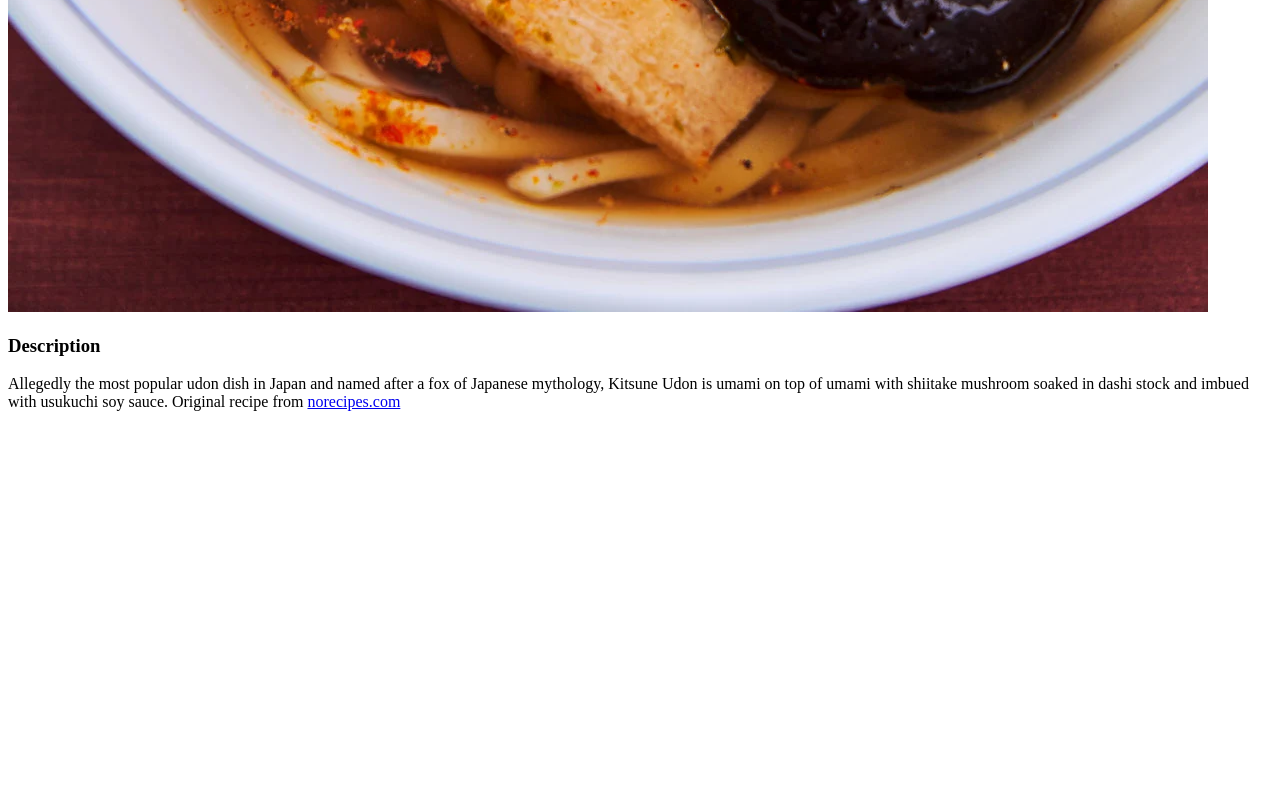
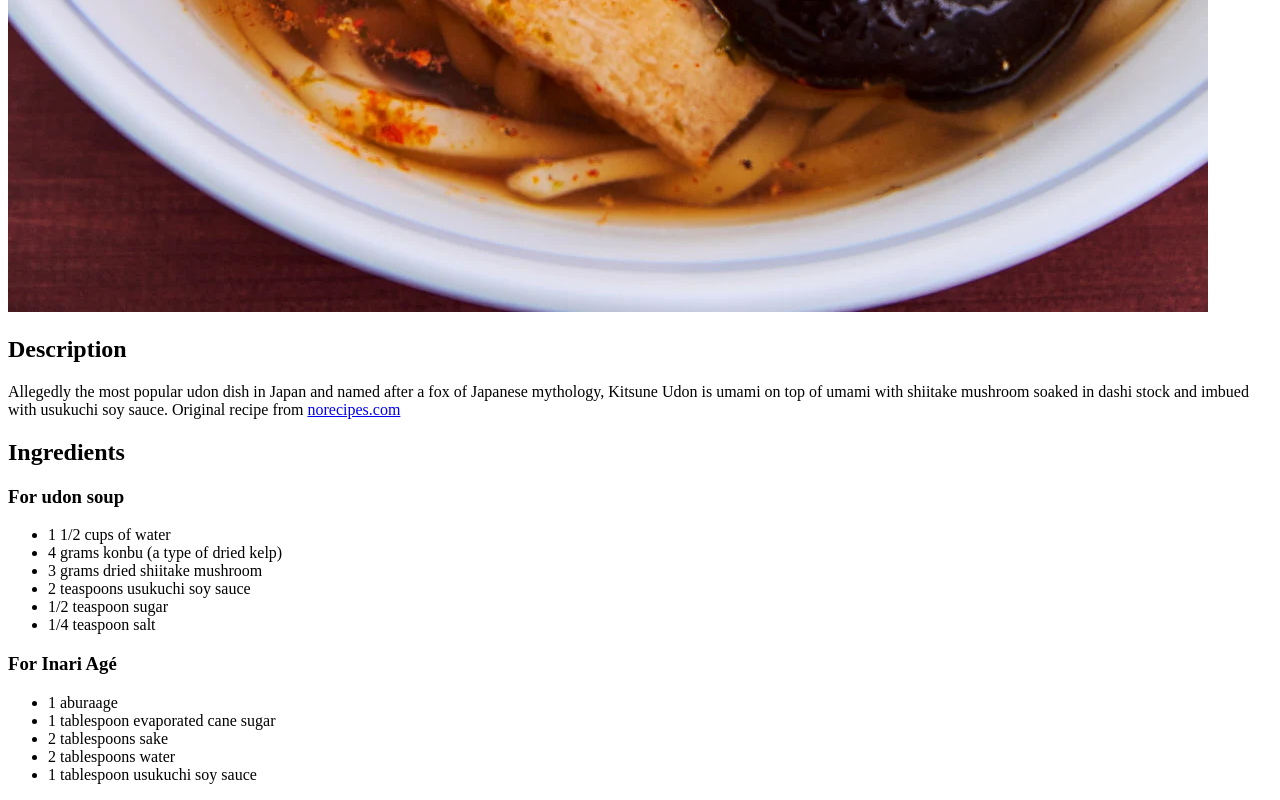
Before and after one commit to ada-codes/odin-recipes, a plain HTML site: page recipes/udon.html in a window 1280 px wide. Shown: the part 1567-2367 px from the top of the page. Before the commit the page ends 1994 px from the top, so only its background shows below. Drawn offline with Linux system fonts and the light colour scheme.

Commit message:
Change size of subheadings and add description section to udon.html

```diff
--- a/recipes/udon.html
+++ b/recipes/udon.html
@@ -8,7 +8,7 @@
     <body>
         <h1>Kitsune Udon</h1>
         <img src="../images/udon.jpg">
-        <h3>Description</h3>
+        <h2>Description</h2>
         <p>Allegedly the most popular udon dish in Japan
             and named after a fox of Japanese mythology,
             Kitsune Udon is umami on top of umami with
@@ -18,5 +18,23 @@
                 norecipes.com
             </a>
         </p>
+        <h2>Ingredients</h2>
+        <h3><p>For udon soup</p></h3>
+        <ul>
+            <li>1 1/2 cups of water</li>
+            <li>4 grams konbu (a type of dried kelp)</li>
+            <li>3 grams dried shiitake mushroom</li>
+            <li>2 teaspoons usukuchi soy sauce</li>
+            <li>1/2 teaspoon sugar</li>
+            <li>1/4 teaspoon salt</li>
+        </ul>
+        <h3><p>For Inari Agé</p></h3>
+        <ul>
+            <li>1 aburaage</li>
+            <li>1 tablespoon evaporated cane sugar</li>
+            <li>2 tablespoons sake</li>
+            <li>2 tablespoons water</li>
+            <li>1 tablespoon usukuchi soy sauce</li>
+        </ul>
     </body>
 </html>
```
Also changed, not shown: recipes/pinsa.html (+3 -3 lines), recipes/vegancurry.html (+3 -3 lines).
